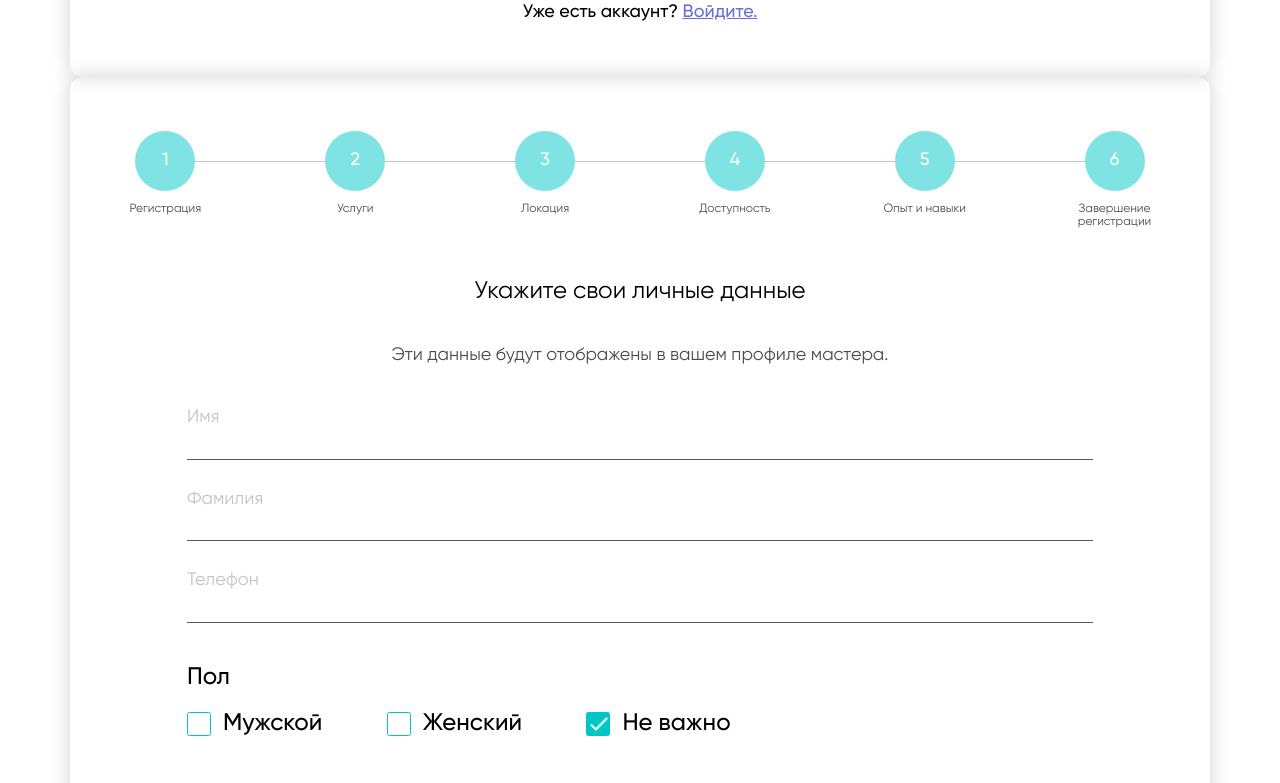
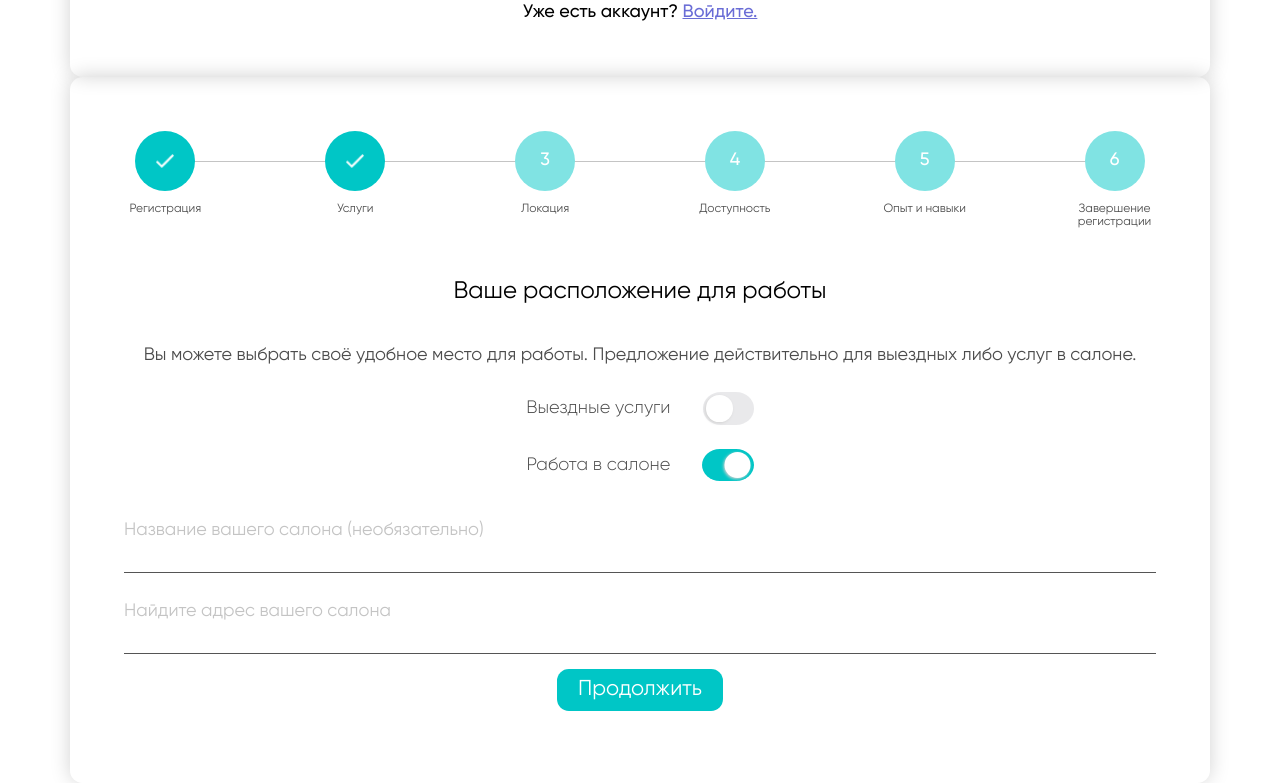
Before and after one commit to MykhailKo/beauty-links, a React (Create React App) app: page /register in a window 1280 px wide. Shown: the part 720-1503 px from the top of the page. Built offline with nearby package versions, Linux system fonts and the light colour scheme.

Commit message:
finish basic step 3

```diff
--- a/src/components/Switcher/Switcher.js
+++ b/src/components/Switcher/Switcher.js
@@ -6,7 +6,10 @@ const Switch = ({ state, switchState }) => {
   return (
     <div
       className={styles.switchBody}
-      onClick={() => switchState(!state)}
+      onClick={() => {
+        console.log(state, !state);
+        switchState(!state);
+      }}
       style={
         state
           ? { backgroundColor: "var(--main-blue)" }
--- a/src/components/validateForm.js
+++ b/src/components/validateForm.js
@@ -3,7 +3,7 @@ export const validateForm = (formId) =>
 
 export const checkSimilar = (input, sample, errorMes) => {
   if (
-    document.getElementById(input).value !=
+    document.getElementById(input).value !==
     document.getElementById(sample).value
   )
     document.getElementById(input).setCustomValidity(errorMes);
--- a/src/pages/Registration/RegistrationFlow/RegLocationData/RegLocationData.js
+++ b/src/pages/Registration/RegistrationFlow/RegLocationData/RegLocationData.js
@@ -4,8 +4,11 @@ import Switcher from "../../../../components/Switcher/Switcher";
 import RegInput from "../../../../components/RegInput/RegInput";
 import RegSubTitle from "../../RegSubTitle/RegSubTitle";
 import RegTitle from "../../RegTitle/RegTitle";
+import Button from "../../../../components/Button/Button";
 
-const RegLocationData = ({ regFullData, setRegFullData, nextStep }) => {
+import styles from "./RegLocationData.module.scss";
+
+const RegLocationData = ({ LocationData, setLocationData, nextStep }) => {
   return (
     <div>
       <RegTitle text={"Ваше расположение для работы"} />
@@ -14,27 +17,33 @@ const RegLocationData = ({ regFullData, setRegFullData, nextStep }) => {
           "Вы можете выбрать своё удобное место для работы. Предложение действительно для выездных либо услуг в салоне."
         }
       />
-      <form>
-        <div>
-          <div>Выездные услуги</div>
+      <form className={styles.LocationForm}>
+        <div className={styles.WorkType}>
+          <div className={styles.title}>Выездные услуги</div>
           <Switcher
-            state={regFullData.exitService}
+            state={LocationData.exitService}
+            switchState={(state) => {
+              console.log({ ...LocationData }, state);
+              setLocationData({ ...LocationData, exitService: state });
+            }}
+          />
+        </div>
+        <div className={styles.WorkType}>
+          <div className={styles.title}>Работа в салоне</div>
+          <Switcher
+            state={LocationData.workAtSalon}
             switchState={(state) =>
-              setRegFullData({ ...regFullData, exitService: state })
+              setLocationData({ ...LocationData, workAtSalon: state })
             }
           />
         </div>
-        <div>
-          <div>Работа в салоне</div>
-          <Switcher
-            state={regFullData.workAtSalon}
-            switchState={(state) =>
-              setRegFullData({ ...regFullData, workAtSalon: state })
-            }
-          />
-        </div>
-        <RegInput label={"Название вашего салона (необязательно)"} />
+        <RegInput
+          value=""
+          onChange={() => alert("changed")}
+          label={"Название вашего салона (необязательно)"}
+        />
         <RegInput label={"Найдите адрес вашего салона"} required={true} />
+        <Button onClick={nextStep} text="Продолжить" />
       </form>
     </div>
   );
--- /dev/null
+++ b/src/pages/Registration/RegistrationFlow/RegLocationData/RegLocationData.module.scss
@@ -0,0 +1,26 @@
+@import "../../../../assets/scss/widths";
+.LocationForm {
+  display: flex;
+  flex-direction: column;
+  align-items: center;
+}
+
+.WorkType {
+  display: flex;
+  flex-direction: row;
+  align-items: center;
+  margin-bottom: 1.5rem;
+  @media (max-width: $break-sm) {
+    align-self: start;
+  }
+  & .title {
+    margin-right: 2rem;
+    font-family: "Gilroy";
+    font-style: normal;
+    font-weight: 300;
+    font-size: 18px;
+    line-height: 21px;
+    text-align: center;
+    color: #4c4c4c;
+  }
+}
--- a/src/pages/Registration/RegistrationFlow/RegLocationData/RegLocationData.moodule.scss
+++ /dev/null
@@ -1,5 +0,0 @@
-.form {
-  display: flex;
-  flex-direction: column;
-  align-items: center;
-}
--- a/src/pages/Registration/RegistrationFlow/RegistrationFlow.js
+++ b/src/pages/Registration/RegistrationFlow/RegistrationFlow.js
@@ -1,6 +1,5 @@
 import React, { useState } from "react";
 
-import Button from "../../../components/Button/Button";
 import ShBox from "../../../components/ShBox/ShBox";
 import Stepper from "../../../components/Stepper/Stepper";
 import RegPersData from "./RegPersData/RegPersData";
@@ -12,10 +11,20 @@ import { validateForm } from "../../../components/validateForm";
 import styles from "./RegistrationFlow.module.scss";
 
 const RegistrationFlow = ({ nextStep }) => {
-  const [step, setStep] = useState(1);
+  const [step, setStep] = useState(3);
   const [regFullData, setRegFullData] = useState({
-    exitService: false,
-    workAtSalon: true,
+    PersData: {
+      name: "",
+      surname: "",
+      mobilePhone: "",
+      sex: "",
+      preferredCalendar: "",
+    },
+    ServiceData: {},
+    LocationData: {
+      exitService: false,
+      workAtSalon: true,
+    },
   });
   return (
     <ShBox padding={"3em 3em"}>
@@ -25,8 +34,10 @@ const RegistrationFlow = ({ nextStep }) => {
         {step === 2 && <RegServiceData step={step} nextStep={setStep} />}
         {step === 3 && (
           <RegLocationData
-            regFullData={regFullData}
-            setRegFullData={setRegFullData}
+            LocationData={regFullData.LocationData}
+            setLocationData={(data) => {
+              setRegFullData({ ...regFullData, LocationData: data });
+            }}
             nextStep={() => {
               step < 6 ? setStep(step + 1) : nextStep(4);
             }}
```
